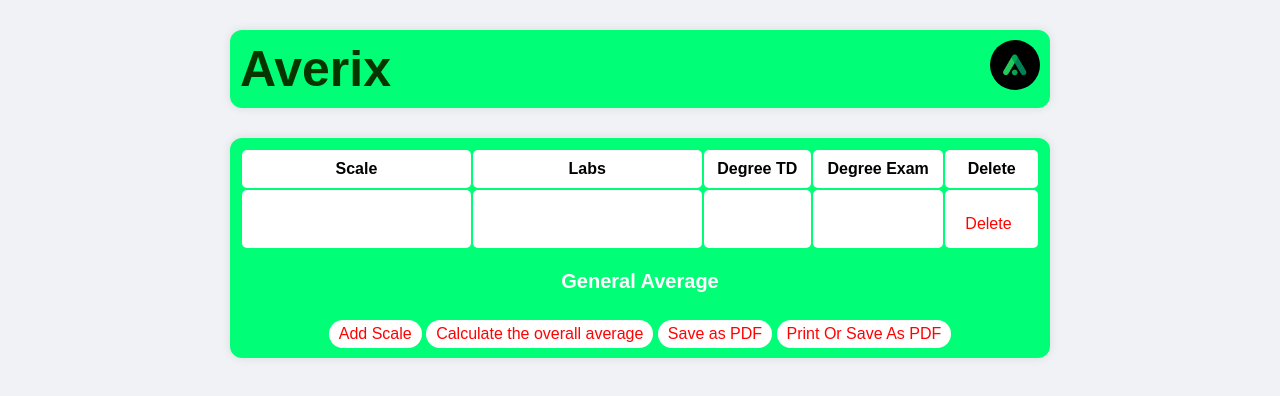
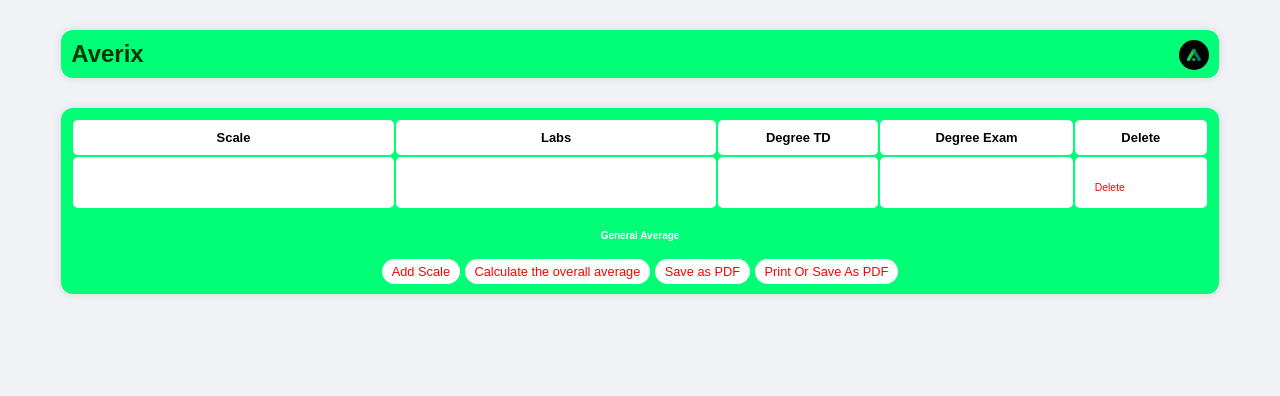
Before and after one commit to tareksek/Averix, a plain HTML site: page university.html in a window 1280 px wide. Drawn offline with Linux system fonts and the light colour scheme.

Commit message:
Update style2.css

```diff
--- a/style2.css
+++ b/style2.css
@@ -6,7 +6,7 @@
     }
 .containe {
       width: 90%;
-      max-width: 800px;
+      max-width: 100%;
       margin: 30px auto;
       background:#00FF77;
       padding: 10px;
@@ -16,7 +16,7 @@
     }
     .container {
       width: 90%;
-      max-width: 800px;
+      max-width: 100%;
       margin: 30px auto;
       background:#00FF77;
       padding: 10px;
@@ -24,8 +24,8 @@
       box-shadow: 0 0 10px rgba(0, 0, 0, 0.1);
     }
 img {
-  width:50px;
-  height:50px;
+  width:30px;
+  height:30px;
   padding:auto;
   float: right;
   border: hidden ;
@@ -33,19 +33,20 @@
 }
     h.title {
       margin-bottom: 20px;
-      font-weight :700;
+      font-weight:700;
       font-family:;
-      font-size: 50px;
-      text-align : left;
+      font-size: 150%;
+      text-align:left;
     }
 a {
   text-decoration:none;
-  color :#063500;
+  color:#063500;
 }
     table {
       width: 100%;
       margin-bottom: 20px;
-      border:1px solid #000000 ;
+      font-size:90%;
+      border:1px solid #000000;
       border-radius:10px;
     }
 
@@ -53,34 +54,36 @@
       border: 1px solid #000000;
       border-radius:5px;
       border:hidden ;
+      font-size:90%;
     }
 
     th, td {
       padding: 10px;
-      background-color :#FFFFFF;
+      font-size: 90%;
+      background-color:#FFFFFF;
     }
 
     input[type="text"], input[type="number"] {
-      width:90%;
-      padding: 5px;
-      font-size: 14px;
-      border :white groove 0.3px;
-      border-radius :10px;
+      width: 90%;
+      padding: 8px;
+      font-size: 10px;
+      border:white groove 0.3px;
+      border-radius: 10px;
     }
 
     button {
       padding: 5px 10px;
       margin-top: 10px;
       background-color: #FFFFFF;
-      border: none;
+      border: hidden;
       color: #FF0202;
-      font-size: 16px;
+      font-size: 80%;
       border-radius: 30px;
       cursor: pointer;
     }
 
     #average {
-      font-size: 20px;
+      font-size: 10px;
       font-weight: bold;
       color: #FFFFFF;
     }
```
